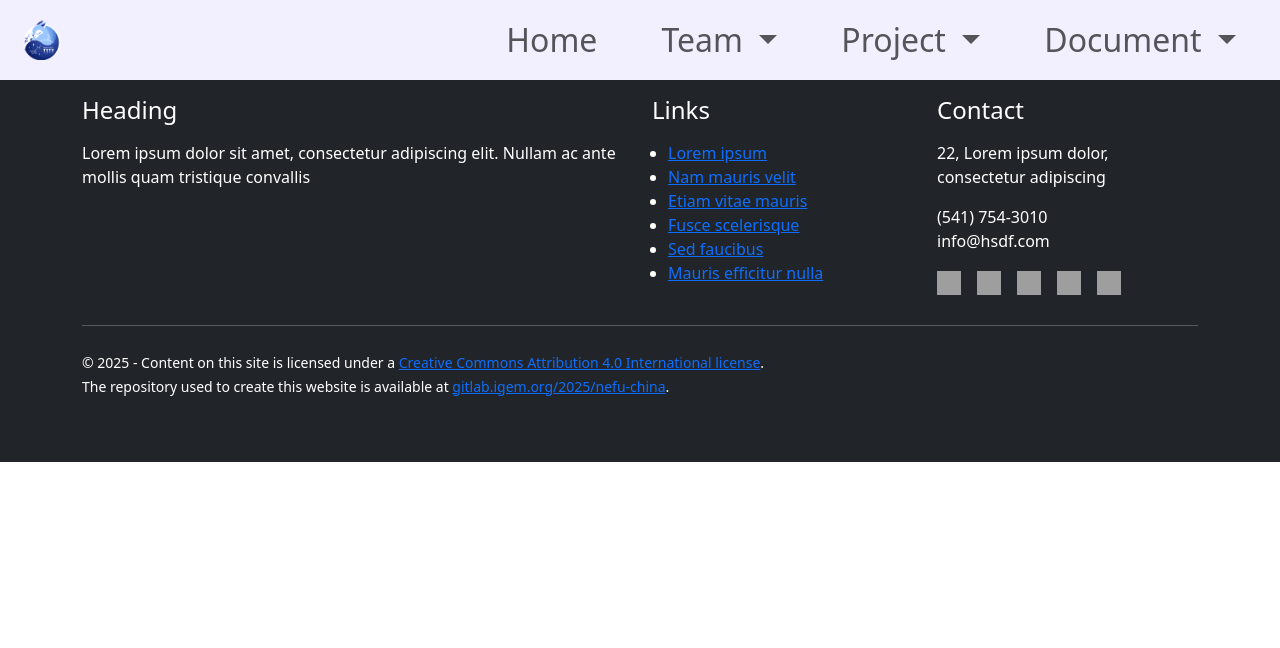
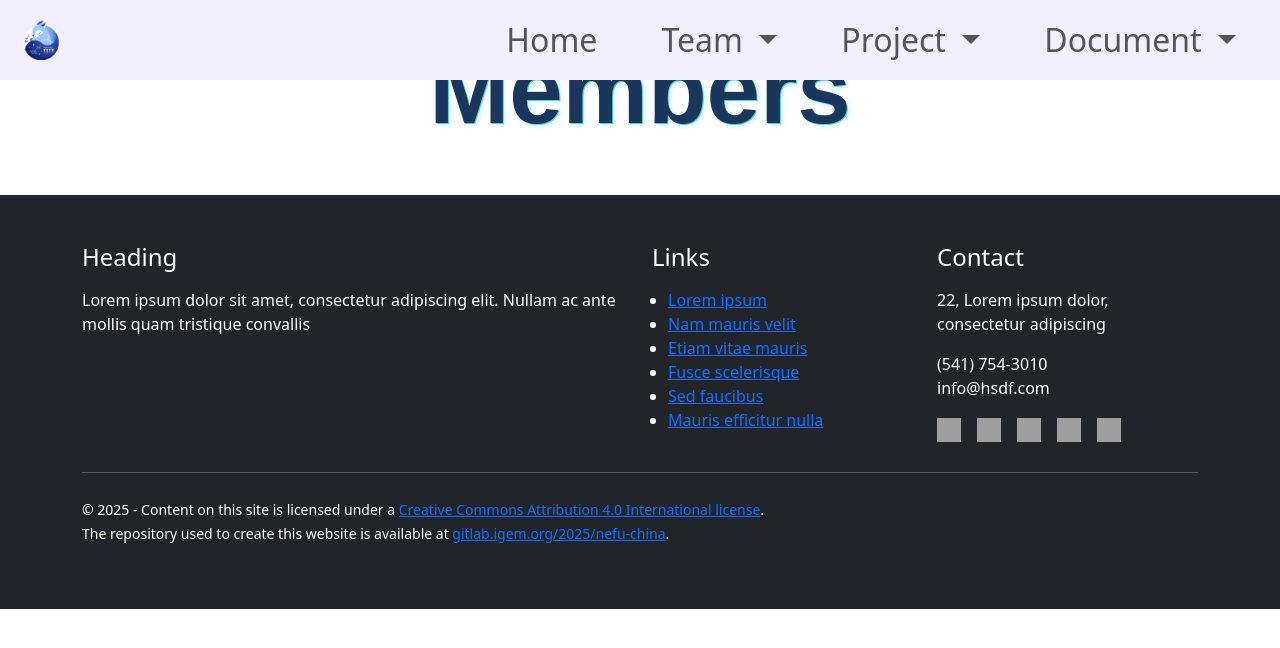
Before and after one commit to idec-teams/2025_NEFU-China, a Jekyll site: the page built from team/members.html, in a window 1280 px wide. Shown: the top 648 px of the page. Built offline with Jekyll 4.4.1, drawn with Linux system fonts in a browser that asks for light colours; grey boxes are pictures that could not be loaded.

Commit message:
members基本样式

```diff
--- a/document/members.html
+++ b/team/members.html
@@ -48,5 +48,19 @@ title: Evolutionary Pathways
 </head>
 
 <body>
+    <div >
+        <h1 style="
+        font-family: Arial, Helvetica, sans-serif;
+        font-weight: bold;
+        font-size: 6rem;
+        text-align: center;
+        margin: 2rem 0;
+        color: #1a365d; /* 深色调文字，与浅黄背景高对比 */
+        /* 文字阴影（蓝绿色做立体效果） */
+        text-shadow:
+          1px 1px 0px #4fd1c5,
+          2px 2px 4px rgba(79, 209, 197, 0.3);
+      ">Members</h1>  </div>
+
 
 </body>
```
